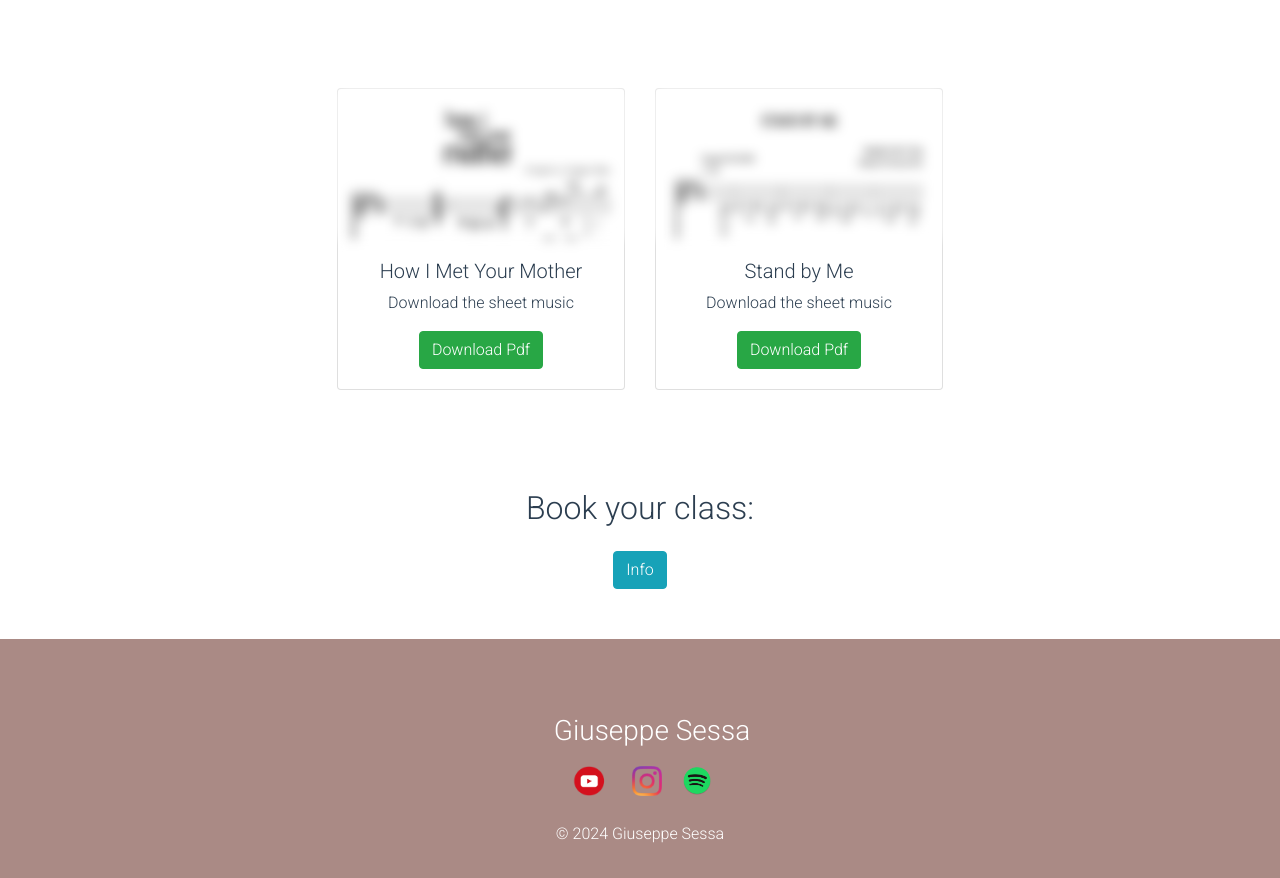
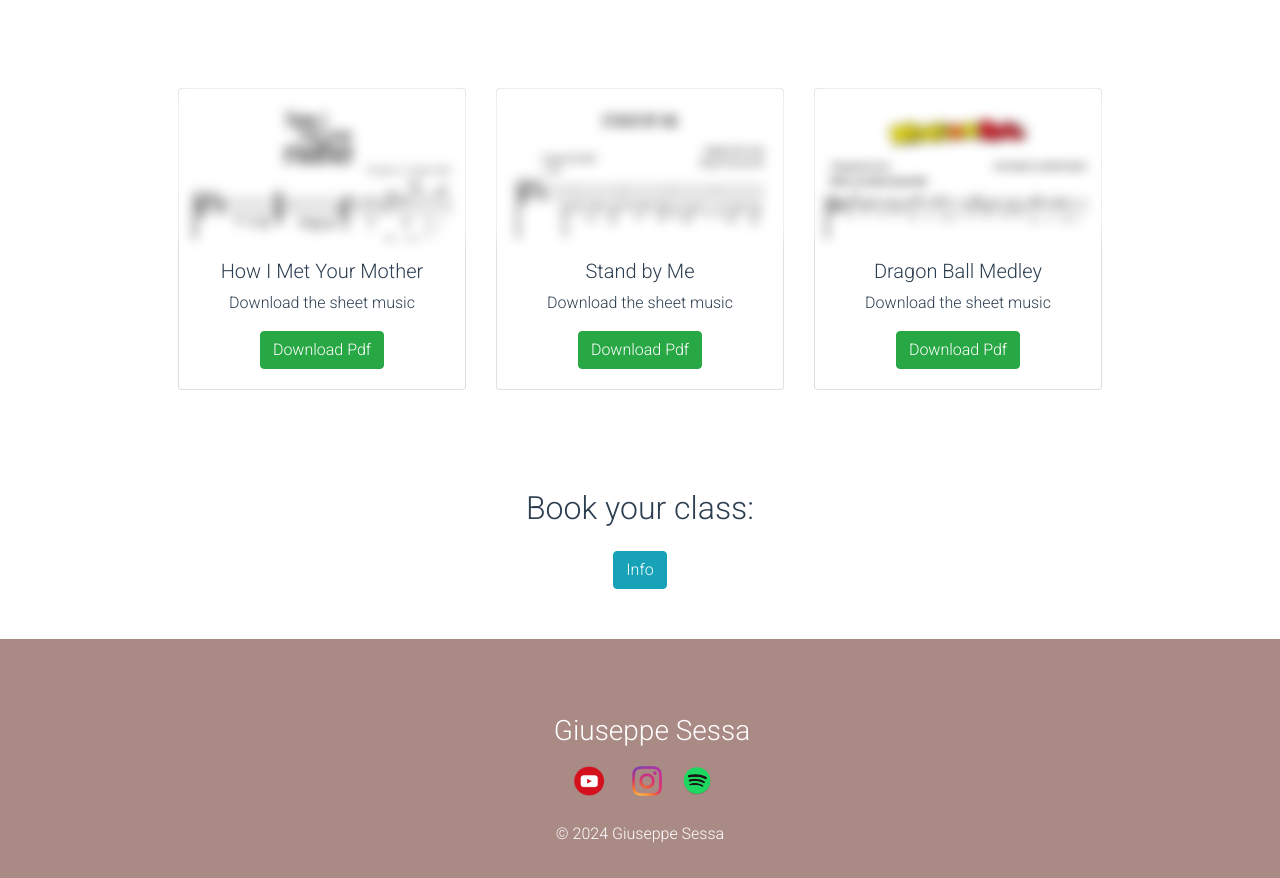
Before and after one commit to ilariaGalliano/blog-giuseppe-sessa, a Vue app: page /shop in a window 1280 px wide. Shown: the part 1278-2156 px from the top of the page. Built offline with nearby package versions, Linux system fonts and the light colour scheme; a web font is replaced by a local one.

Commit message:
Added new pdf

```diff
--- a/src/components/DownloadPdfButton.vue
+++ b/src/components/DownloadPdfButton.vue
@@ -40,6 +40,10 @@ export default {
       type: String,
       required: true,
     },
+    pdfFileName5: {
+      type: String,
+      required: true,
+    },
   },
   methods: {
     downloadPdf() {
--- a/src/views/Shop.vue
+++ b/src/views/Shop.vue
@@ -132,6 +132,23 @@
             </div>
           </div>
         </div>
+        <div class="mobile-mb">
+          <div class="card" style="width: 18rem">
+            <img
+              class="card-img-spartito"
+              src="../assets/dragonball.png"
+              alt="Card image cap"
+            />
+            <div class="card-body">
+              <h5 class="card-text">Dragon Ball Medley</h5>
+              <p class="card-text">{{ translate("spartito") }}</p>
+              <download-pdf-button
+                :pdf-url="pdfUrl5"
+                :pdf-file-name="pdfFileName5"
+              />
+            </div>
+          </div>
+        </div>
       </div>
     </div>
 
@@ -190,6 +207,8 @@ export default {
       pdfFileName3: "Anne&Rose.pdf",
       pdfUrl4: "/files/PARKER.pdf",
       pdfFileName4: "PARKER.pdf",
+      pdfUrl5: "/DRAGONBALLMEDLEY.pdf",
+      pdfFileName5: "DRAGONBALLMEDLEY.pdf",
       lang: "en",
     };
   },
```
Also changed, not shown: src/assets/dragonball.png (added), 14 other files (tests, documents, lock files or other folders).
